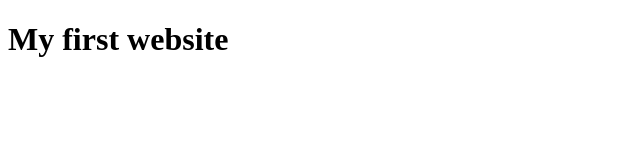
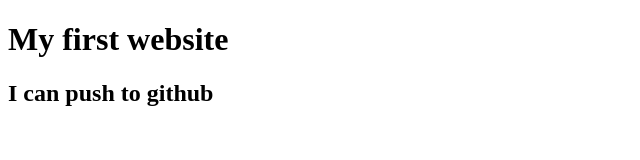
Before and after one commit to Asifibrahimhaider/Mydebutsite, a plain HTML site: page index.html in a window 1280 px wide. Shown: the whole page, without its empty margins (0-640 px from the left). Drawn offline with Linux system fonts and the light colour scheme.

Commit message:
Learnd github

```diff
--- a/index.html
+++ b/index.html
@@ -7,5 +7,6 @@
 </head>
 <body>
     <h1>My first website</h1>
+    <h2>I can push to github</h2>
 </body>
 </html>
```
